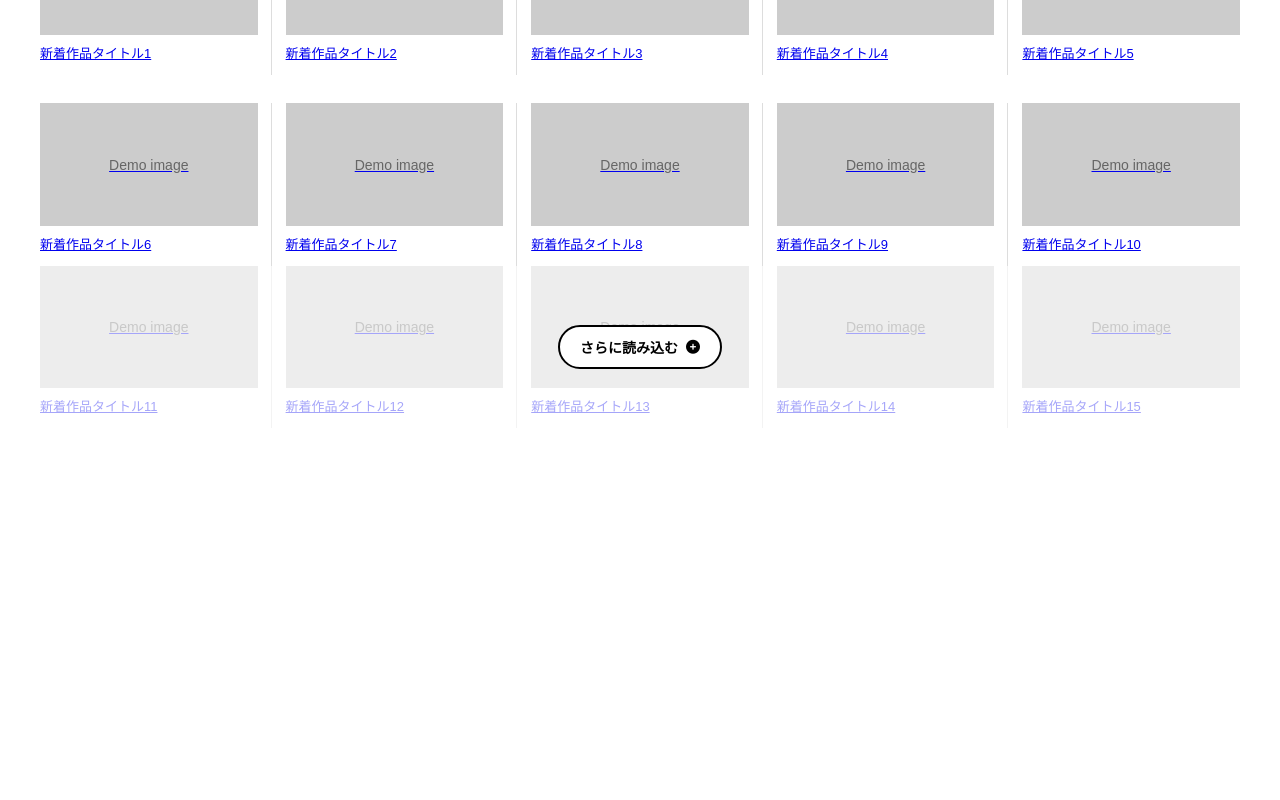
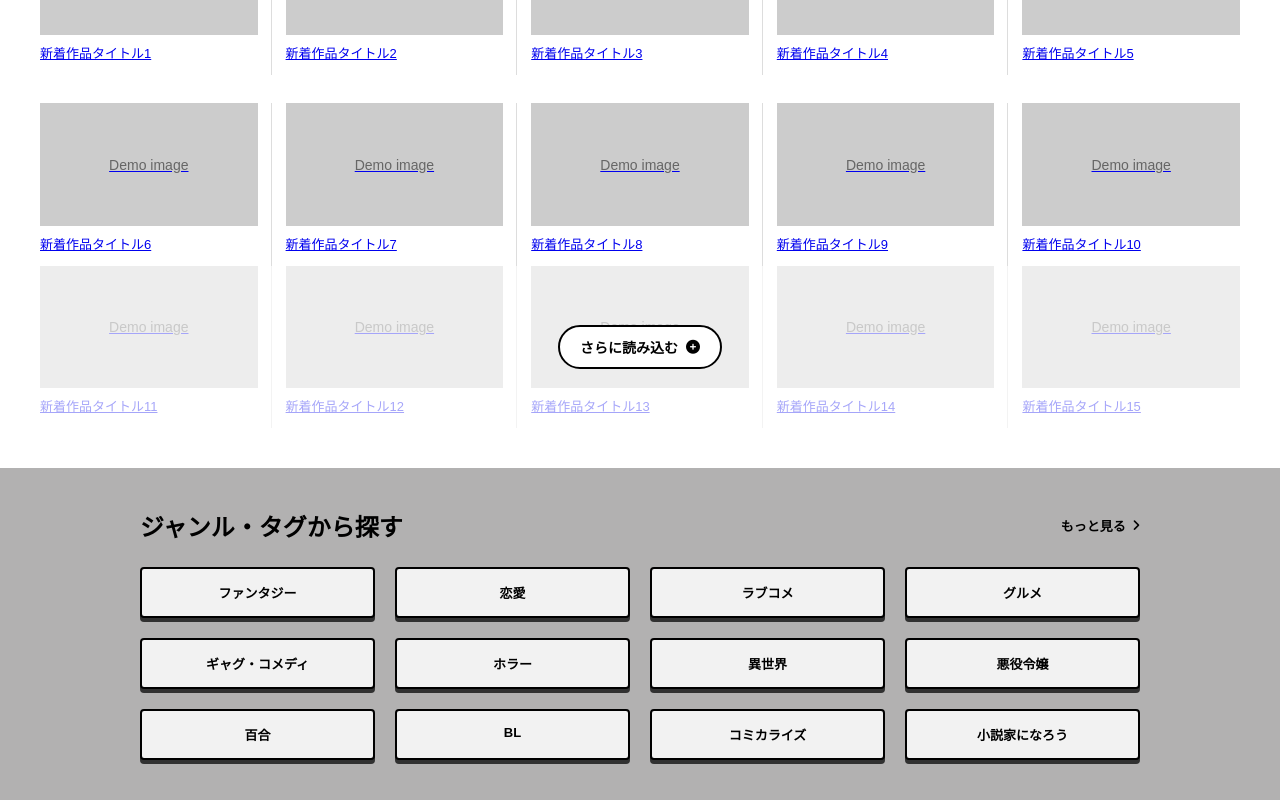
Before and after one commit to K-Tsubasa2026/kadocomi-demo, a React (Vite) app: page / in a window 1280 px wide. Shown: the part 837-1637 px from the top of the page. Before the commit the page ends 1305 px from the top, so only its background shows below. Built offline with nearby package versions, Linux system fonts and the light colour scheme.

Commit message:
Genreをコンポーネント化しジャンル一覧をmapで表示

```diff
--- /dev/null
+++ b/src/components/Genre/Genre.css
@@ -0,0 +1,63 @@
+.genre {
+    background-color: #b2b1b1;
+    width: 100%;
+    margin: 0 ;
+    padding: 0;
+}
+
+.genre-inner {
+    width: calc(100% - 80px);
+    max-width: 1000px;
+    margin: 0 auto;
+    padding: 40px 0;
+}
+
+.genre-header {
+    display: flex;
+    align-items: center;
+    justify-content: space-between;
+    margin-bottom: 24px;
+}
+
+
+/*ジャンルタイトル もっと見る */
+.genre-title {
+    margin: 0;
+}
+
+.genre-more-link {
+    display: flex;
+    align-items: center;
+    gap: 6px;
+
+    color: #000000;
+    text-decoration: none;
+
+    font-size: 13px;
+    font-weight: bold;
+}
+
+
+/* 作品の一覧 */
+.genre-grid {
+    width:100%;
+    display: grid;
+    grid-template-columns: repeat(4, 1fr);
+    gap:20px;
+}
+
+.genre-item {
+    display: block;
+    text-align: center;
+    width:100%;
+    box-shadow: 0 4px 0 #313131;
+    box-sizing: border-box;
+    padding: 14px 8px;
+    background-color: #f2f2f2;
+    border-radius: 4px;
+    font-size: 13px;
+    font-weight: bold;
+    border: 2px solid #000000;
+    text-decoration: none;
+    color:#000000;
+}
--- /dev/null
+++ b/src/components/Genre/Genre.tsx
@@ -0,0 +1,47 @@
+import './Genre.css'
+import { Link } from 'react-router'
+
+const genreItems = [
+    'ファンタジー',
+    '恋愛',
+    'ラブコメ',
+    'グルメ',
+    'ギャグ・コメディ',
+    'ホラー',
+    '異世界',
+    '悪役令嬢',
+    '百合',
+    'BL',
+    'コミカライズ',
+    '小説家になろう'
+]
+
+function Genre (){
+
+    return(
+        <section className="genre">
+            <div className="genre-inner">
+                <div className="genre-header">
+                    <h2 className="genre-title">ジャンル・タグから探す</h2>
+                    <Link to="/404" className="genre-more-link">
+                        もっと見る
+                        <i className="fa-solid fa-angle-right"></i>
+                    </Link>
+                </div>
+                <div className="genre-grid">
+                    {genreItems.map((genre) => (
+                        <Link
+                        to="/404"
+                        key={genre}
+                        className="genre-item"
+                        >
+                        {genre}
+                        </Link>
+                    ))}
+                </div>
+            </div>
+        </section>
+    )
+}
+
+export default Genre
--- a/src/pages/Home/Home.tsx
+++ b/src/pages/Home/Home.tsx
@@ -3,7 +3,7 @@ import Header from '../../components/Header/Header'
 import Nav from '../../components/Nav/Nav'
 import Hero from '../../components/Hero/Hero'
 import NewArrivals from '../../components/NewArrivals/NewArrivals'
-
+import Genre from '../../components/Genre/Genre'
 
 
 
@@ -16,6 +16,7 @@ function Home() {
       <Nav />
       <Hero />
       <NewArrivals />
+      <Genre />
     </>
   )
 }
```
